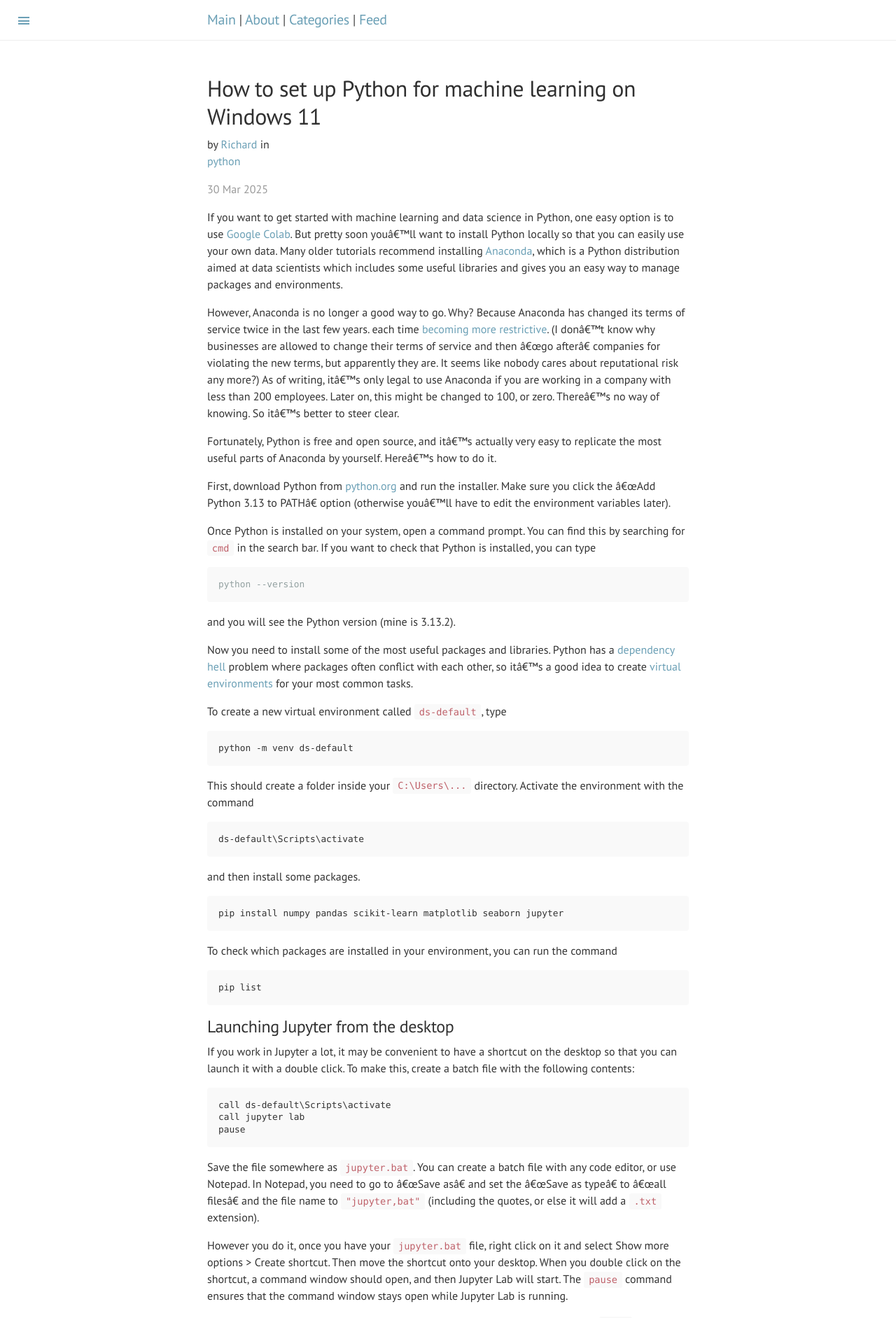
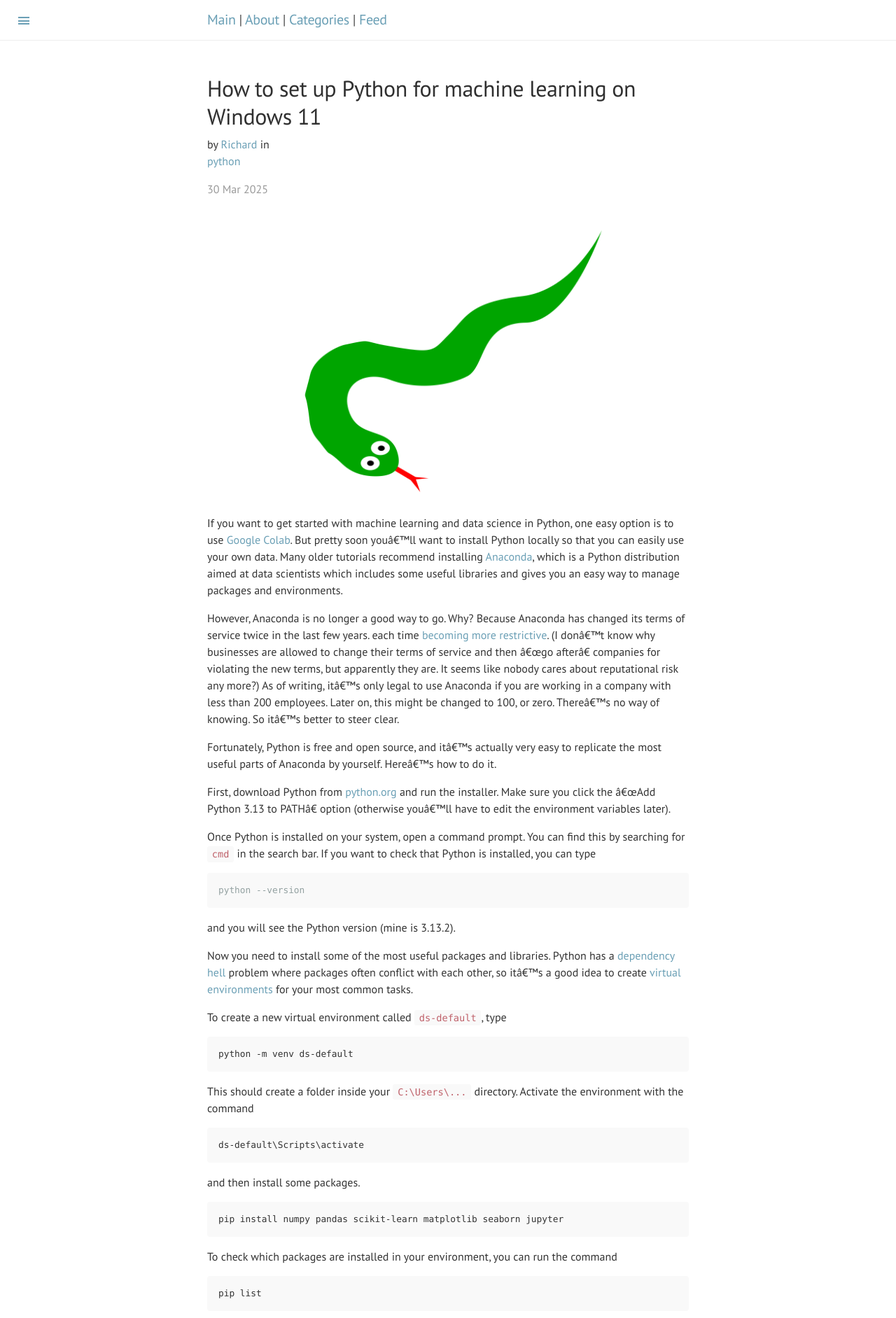
Before and after one commit to datascienceconfidential/datascienceconfidential.github.io, a Jekyll site: the page built from _posts/2025-03-30-python-for-machine-learning.md, in a window 1280 px wide. Shown: the top 1883 px of the page at 70% size. Built offline with Jekyll 4.4.1, drawn with Linux system fonts in a browser that asks for light colours; a script that is not in the unit is left out; comment, search, counter and statistics services are not loaded.

Commit message:
Added images

```diff
--- a/_posts/2025-03-30-python-for-machine-learning.md
+++ b/_posts/2025-03-30-python-for-machine-learning.md
@@ -8,6 +8,9 @@
 author: Richard
 categories: python
 ---
+<div style="width:70%; margin:0 auto;">
+ <img src="/blog/images/2025/snake.png" />
+</div>
 If you want to get started with machine learning and data science in Python, one easy option is to use [Google Colab](https://colab.google/). But pretty soon you'll want to install Python locally so that you can easily use your own data. Many older tutorials recommend installing [Anaconda](https://www.anaconda.com/), which is a Python distribution aimed at data scientists which includes some useful libraries and gives you an easy way to manage packages and environments.
 
 However, Anaconda is no longer a good way to go. Why? Because Anaconda has changed its terms of service twice in the last few years. each time [becoming more restrictive](https://www.cdotrends.com/story/4173/anaconda-threatens-legal-action-over-licensing-terms). (I don't know why businesses are allowed to change their terms of service and then "go after" companies for violating the new terms, but apparently they are. It seems like nobody cares about reputational risk any more?) As of writing, it's only legal to use Anaconda if you are working in a company with less than 200 employees. Later on, this might be changed to 100, or zero. There's no way of knowing. So it's better to steer clear.
@@ -52,8 +55,11 @@
 However you do it, once you have your `jupyter.bat` file, right click on it and select Show more options > Create shortcut. Then move the shortcut onto your desktop. When you double click on the shortcut, a command window should open, and then Jupyter Lab will start. The `pause` command ensures that the command window stays open while Jupyter Lab is running.
 
 If you want to make your shortcut look pretty, you can download an icon file (with `.ico` extension) and go to Properties > Shortcut > Change icon.
+<div style="width:20%; margin:0 auto;">
+ <img src="/blog/images/2025/jupyter_icon.png" />
+</div>
+Now you have something to click on and launch Jupyter.
 
-Now you have something to click on and launch Jupyter.
 ## Using VS Code
 If you prefer to use Visual Studio Code rather than Jupyter lab, you need to install the Python and Jupyter extensions for VS Code, and these need to be installed *after* installing Python (you can always remove and add them again if necessary).
 
```
